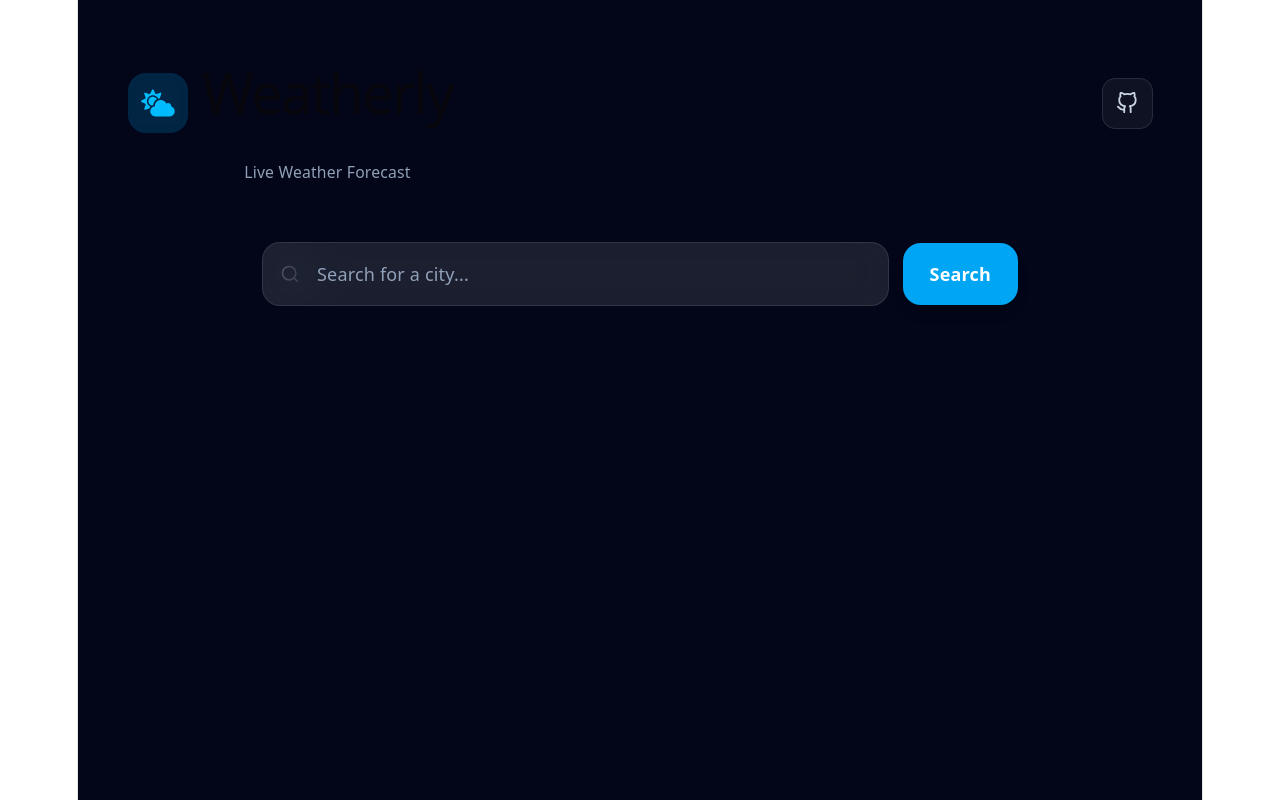
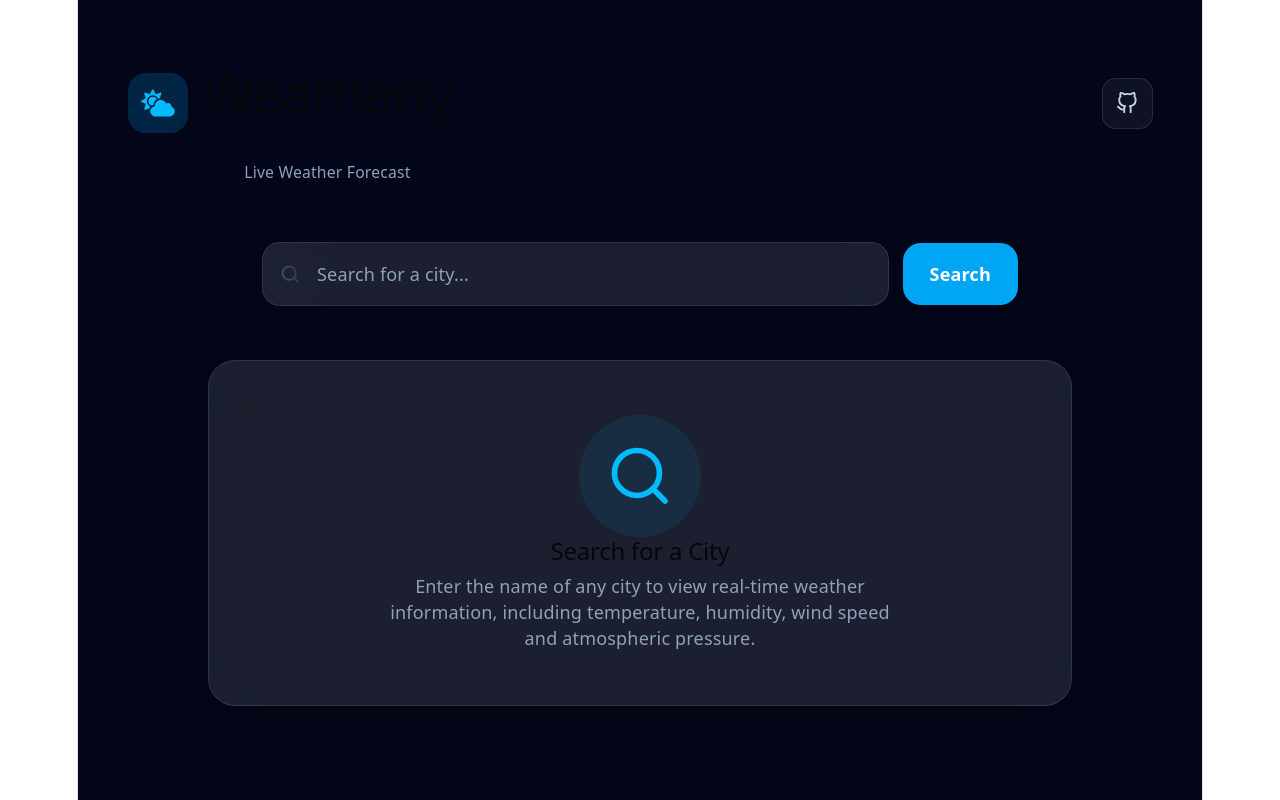
Before and after one commit to varunwalia120/weather-app, a React (Vite) app: page / in a window 1280 px wide. Built offline with nearby package versions, Linux system fonts and the light colour scheme; no server answers.

Commit message:
feat: add empty weather state

```diff
--- a/src/App.tsx
+++ b/src/App.tsx
@@ -4,6 +4,7 @@ import SearchBar from "./components/search/SearchBar";
 import WeatherCard from "./components/weather/WeatherCard";
 import { getWeatherByCity } from "./services/weatherApi";
 import type { WeatherResponse } from "./types/weather";
+import EmptyState from "./components/common/EmptyState";
 
 function App() {
   const [weather, setWeather] = useState<WeatherResponse | null>(null);
@@ -28,7 +29,7 @@ const handleSearch = async (city: string) => {
 
       <SearchBar onSearch={handleSearch} />
 
-      {weather && <WeatherCard weather={weather} />}
+      {!weather ? <EmptyState /> : <WeatherCard weather={weather} />}
     </main>
   );
 }
--- /dev/null
+++ b/src/components/common/EmptyState.tsx
@@ -0,0 +1,28 @@
+import { motion } from "framer-motion";
+import { FiSearch } from "react-icons/fi";
+
+const EmptyState = () => {
+  return (
+    <motion.section
+      initial={{ opacity: 0, scale: 0.95 }}
+      animate={{ opacity: 1, scale: 1 }}
+      transition={{ duration: 0.5 }}
+      className="mx-auto mt-12 flex w-full max-w-3xl flex-col items-center justify-center rounded-3xl border border-white/10 bg-white/10 p-12 text-center shadow-2xl backdrop-blur-xl"
+    >
+      <div className="rounded-full bg-sky-500/10 p-6">
+        <FiSearch className="text-6xl text-sky-400" />
+      </div>
+
+      <h2 className="mt-6 text-3xl font-bold text-white">
+        Search for a City
+      </h2>
+
+      <p className="mt-3 max-w-md text-slate-400">
+        Enter the name of any city to view real-time weather information,
+        including temperature, humidity, wind speed and atmospheric pressure.
+      </p>
+    </motion.section>
+  );
+};
+
+export default EmptyState;
```
Lines whose indentation alone changed are shown as unchanged.
